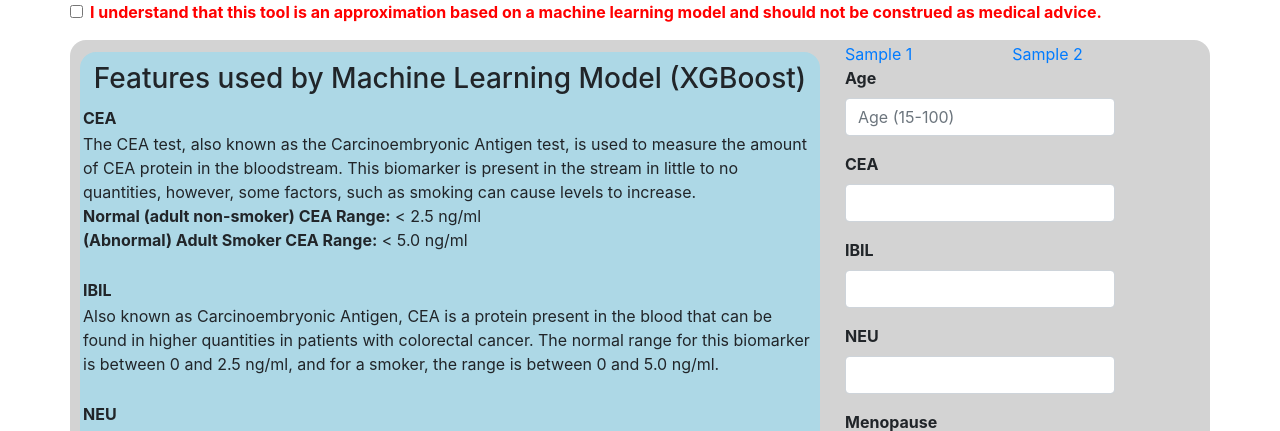
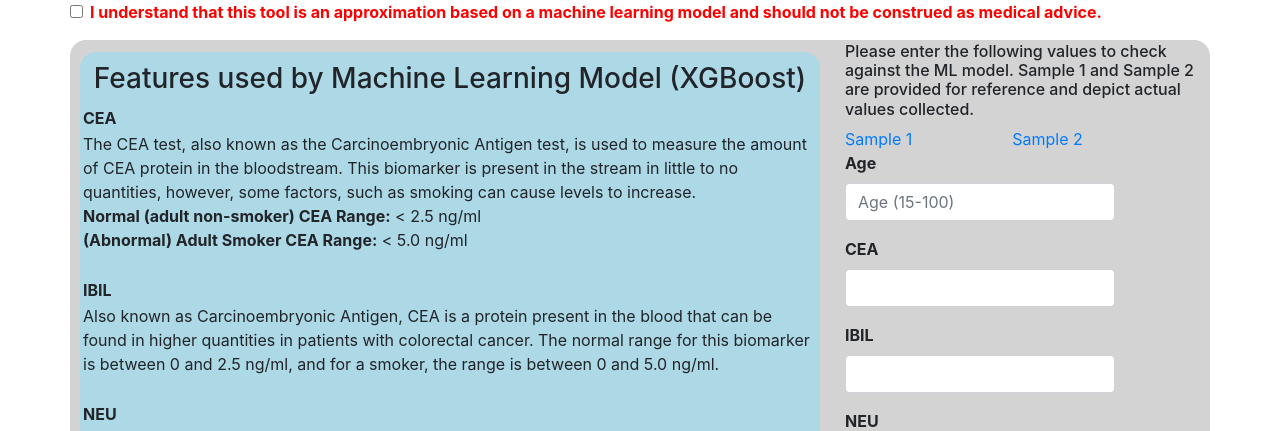
Before and after one commit to rxd321/ovarify, a Flask app: page / in a window 1280 px wide. Shown: the part 85-516 px from the top of the page. Run offline with Flask 2, Linux system fonts and the light colour scheme; some libraries are stand-ins or nearby versions.

Commit message:
Add files via upload

```diff
--- a/templates/index.html
+++ b/templates/index.html
@@ -234,7 +234,7 @@
                         </div>
                         <div class="row">
                             <div class="container-fluid rounded" style="padding:10px; margin:10px; background-color:beige; z-index: 10;" id="con1">
-                                <div class="row justify-content-center align-self-center" ">
+                                <div class="row justify-content-center align-self-center">
                                     <h5>Citations</h5>
                                 </div>
                                 <div class="row">
@@ -251,6 +251,9 @@
                             <div class="col-md-4" name="col2">
 
                                 <div class="container">
+                                    <div class="row justify-content-center align-self-center">
+                                        <h6>Please enter the following values to check against the ML model. Sample 1 and Sample 2 are provided for reference and depict actual values collected. </h6>
+                                    </div>
                                     <div class="row" style="color:lightblue;">
                                         <a id="sample1" href="#">Sample 1</a>
                                         <span style="width:100px"></span>
```
